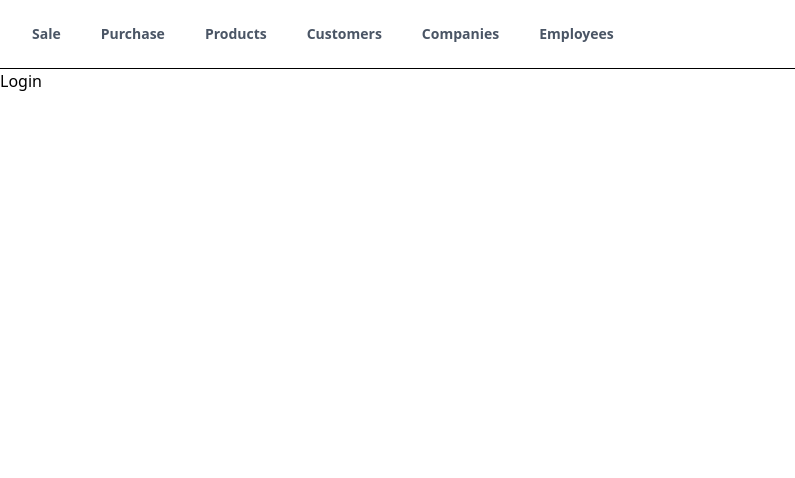
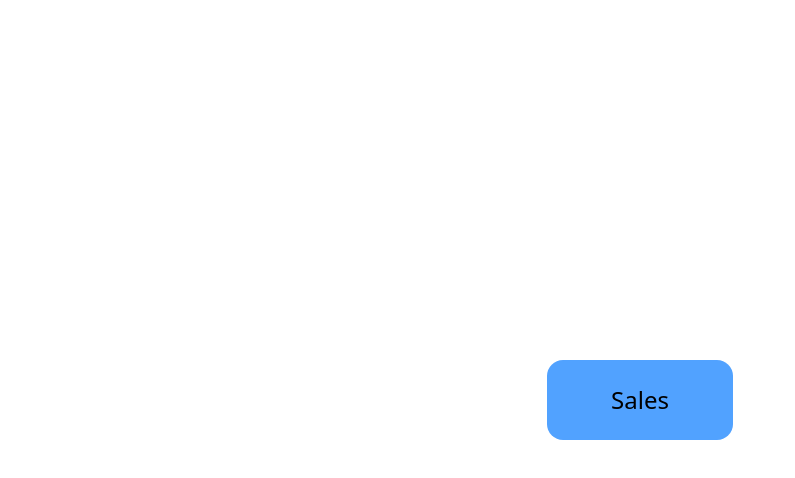
Before and after one commit to Malek1921/Sarf, a React (Vite) app: page / in a window 1280 px wide. Shown: the top 478 px of the page, without its empty margins (0-795 px from the left). Built offline with nearby package versions, Linux system fonts and the light colour scheme.

Commit message:
login pages also initialized

```diff
--- a/src/features/auth/Login.jsx
+++ b/src/features/auth/Login.jsx
@@ -1,7 +1,13 @@
-import React from "react";
+import { Link } from "react-router";
 
 function Login() {
-  return <div>Login</div>;
+  return (
+    <div className="w-full h-screen max-w-5xl mx-auto p-6 flex items-center justify-center">
+      <div className="bg-blue-400 w-fit px-16 py-6 text-2xl rounded-2xl cursor-pointer">
+        <Link to="/sales">Sales</Link>
+      </div>
+    </div>
+  );
 }
 
 export default Login;
--- a/src/features/customers/components/EditCustomer.jsx
+++ b/src/features/customers/components/EditCustomer.jsx
@@ -1,7 +1,6 @@
-import React from "react";
 
 function EditCustomer() {
-  return <div>EditCustomer</div>;
+  return <div>editCustomer</div>;
 }
 
 export default EditCustomer;
--- a/src/features/shared/Header.jsx
+++ b/src/features/shared/Header.jsx
@@ -1,13 +1,24 @@
-import { NavLink } from "react-router";
+import { NavLink, useLocation } from "react-router";
 
 function Header() {
   const base = "px-4 py-2 rounded-lg text-sm font-semibold transition";
   const active = "bg-black text-white";
   const inactive = "text-gray-600 hover:bg-gray-100 hover:text-black";
 
+  const location = useLocation();
+  if (location.pathname == "/") {
+    return null;
+  } else {
     return (
       <nav className="w-full border-b bg-white">
         <div className="max-w-7xl mx-auto flex gap-2 p-4">
+          <NavItem
+            to="/"
+            label="Logout"
+            base={base}
+            active={active}
+            inactive={inactive}
+          />
           <NavItem
             to="/sale"
             label="Sale"
@@ -65,5 +76,5 @@ function NavItem({ to, label, base, active, inactive }) {
       </NavLink>
     );
   }
-
+}
 export default Header;
```
Lines whose indentation alone changed are shown as unchanged.
